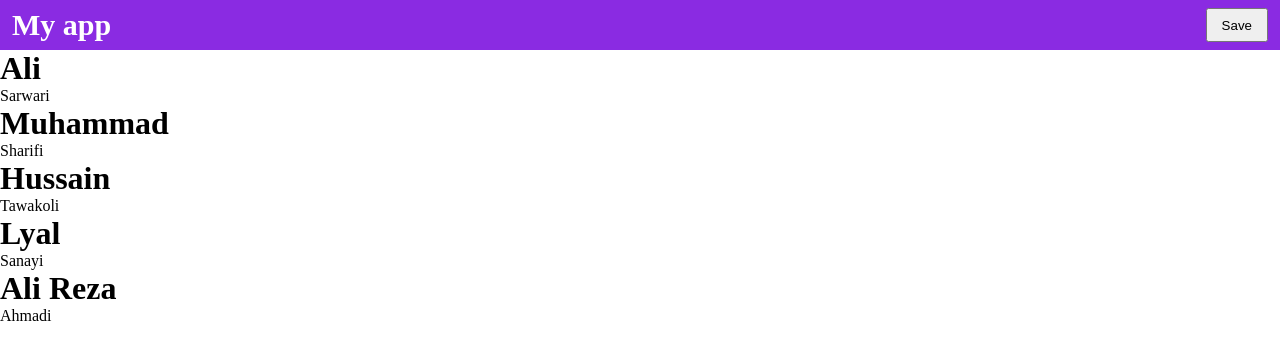
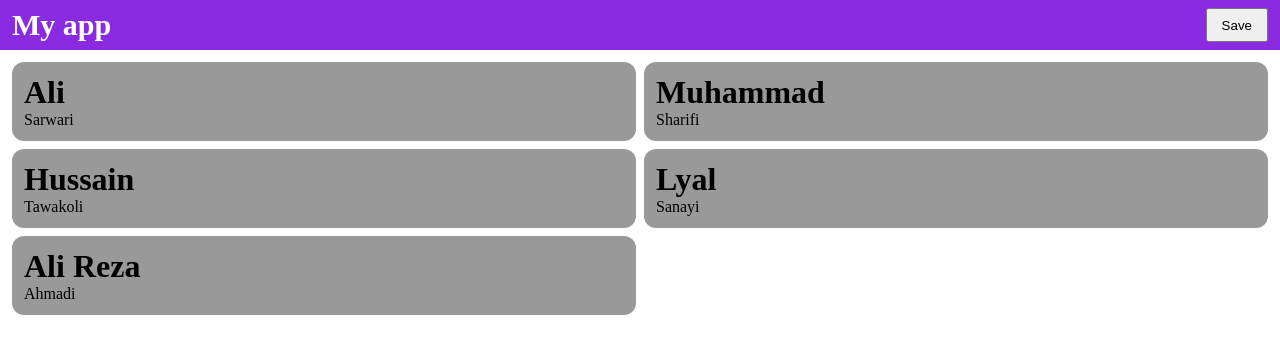
Before and after one commit to Mahtab-217/first-react-project, a React (Vite) app: page / in a window 1280 px wide. Shown: the top 360 px of the page. Built offline with nearby package versions, Linux system fonts and the light colour scheme.

Commit message:
styles updated

```diff
--- a/src/style.css
+++ b/src/style.css
@@ -19,3 +19,15 @@ nav button{
     padding: 5px 14px;
 
 }
+.parent{
+    width: 100%;
+    display: grid;
+    grid-template-columns: repeat(2,1fr);
+    gap: 8px;
+    padding: 12px;
+}
+.box{
+    padding: 12px;
+    background-color: rgba(0, 0, 0, 0.4);
+    border-radius: 12px;
+}
```
